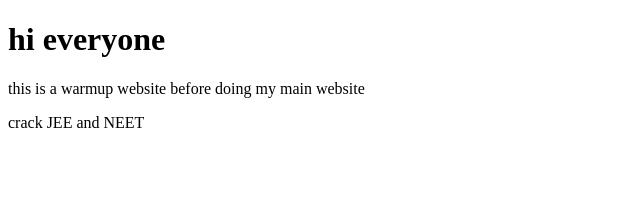
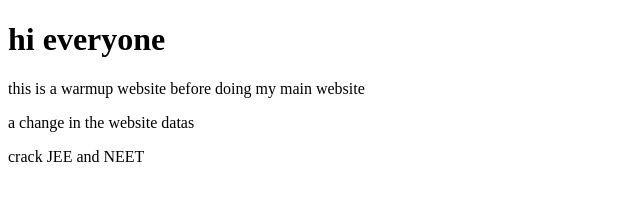
Before and after one commit to saiteja2048/loftopus, a plain HTML site: page index.html in a window 1280 px wide. Shown: the whole page, without its empty margins (0-640 px from the left). Drawn offline with Linux system fonts and the light colour scheme.

Commit message:
Add files via upload

```diff
--- a/index.html
+++ b/index.html
@@ -8,5 +8,6 @@
 <body>
     <h1>hi everyone</h1>
     <p>this is a warmup website before doing my main website</p>
+    <p> a change in the website datas</p>
     <p>crack JEE and NEET</P>
 </body>
```
